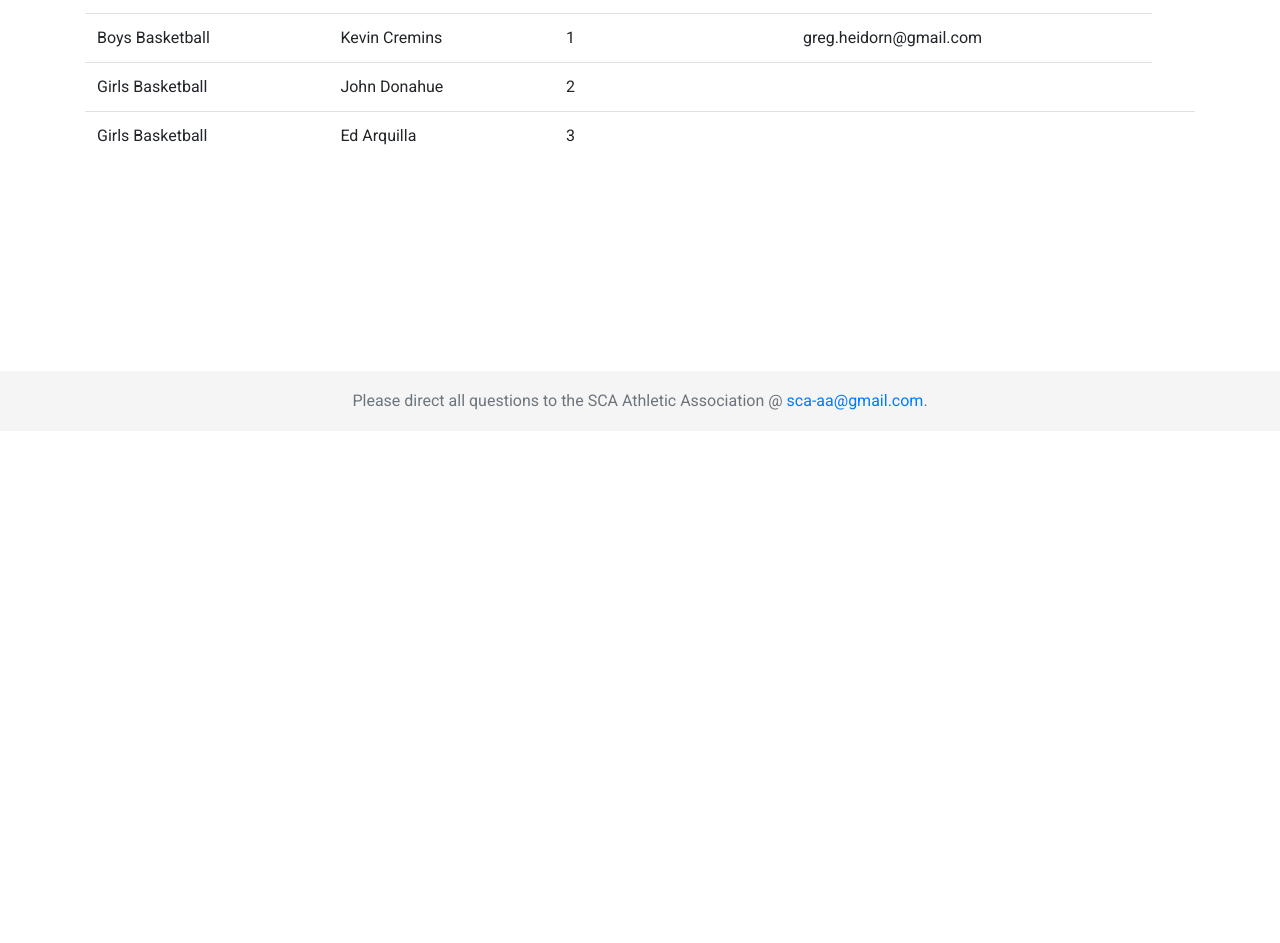
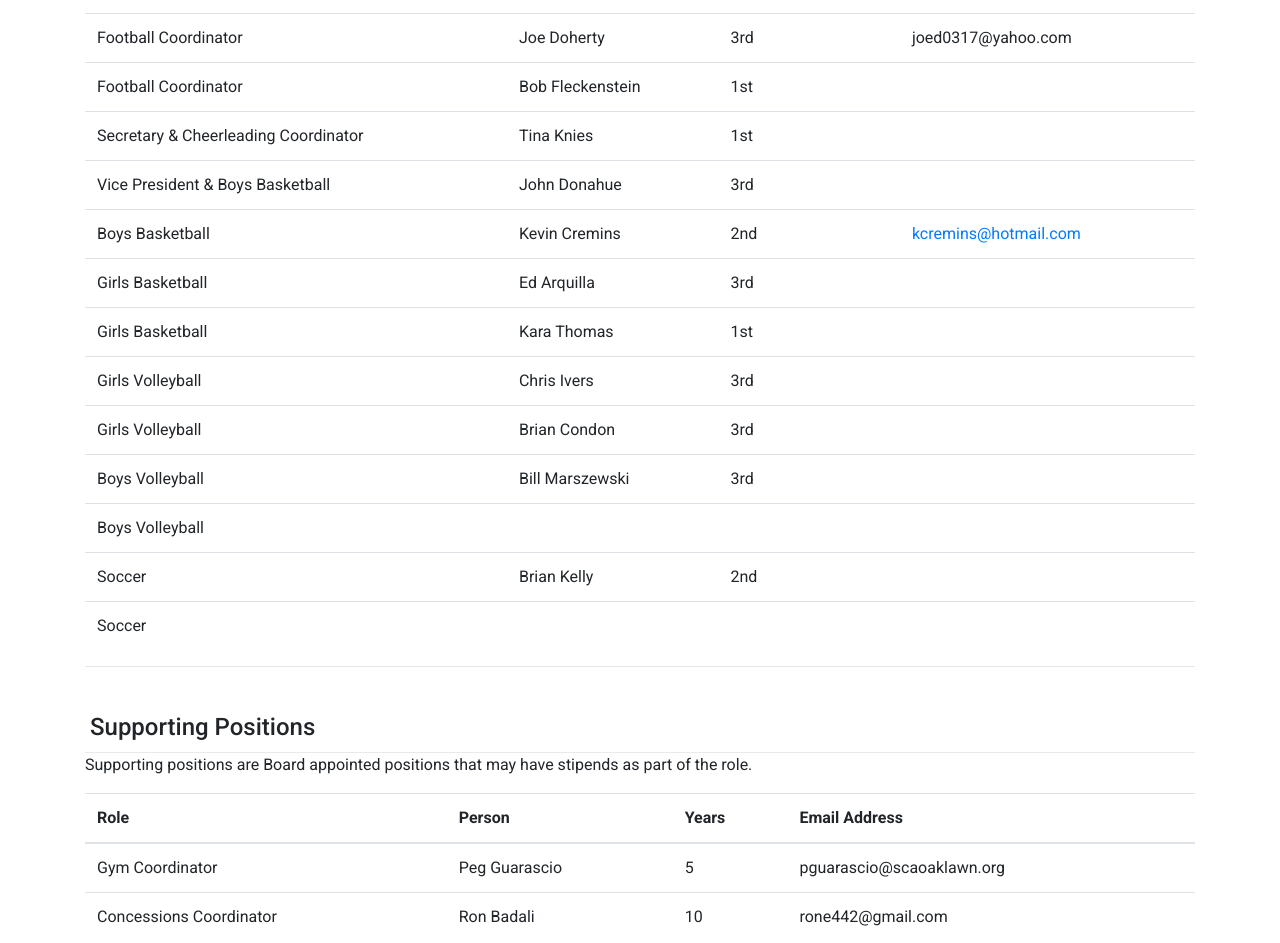
Before and after one commit to gheidorn/sca-athletics, a React (Create React App) app: page /board in a window 1280 px wide. Shown: the part 369-1312 px from the top of the page. Before the commit the page ends 800 px from the top, so only its background shows below. Built offline with nearby package versions, Linux system fonts and the light colour scheme.

Commit message:
updated board page and footer emails

```diff
--- a/src/components/StickyFooter.js
+++ b/src/components/StickyFooter.js
@@ -6,7 +6,7 @@ export default () => {
       <div className="container">
         <span className="text-muted">
           Please direct all questions to the SCA Athletic Association @{' '}
-          <a href="mailto:sca-aa@gmail.com">sca-aa@gmail.com</a>.
+          <a href="mailto:greg.heidorn@gmail.com">greg.heidorn@gmail.com</a>.
         </span>
       </div>
     </footer>
--- a/src/pages/AthleticBoardPage.js
+++ b/src/pages/AthleticBoardPage.js
@@ -1,4 +1,4 @@
-import React, { Component } from "react";
+import React, { Component } from 'react';
 
 // import SportsTable from '../components/SportsTable';
 
@@ -9,11 +9,9 @@ class FieldListPage extends Component {
         <div className="col-md-12">
           <h3>Athletic Association</h3>
           <p>
-            The Purpose of this organization is to provide both a competitive
-            and instructional sports program as an extension of the St.
-            Catherine of Alexandria academic and religious programs. The
-            Athletic Association will assist in the task of educating children
-            to become Christian adults by providing physical training and
+            The Purpose of this organization is to provide both a competitive and instructional sports program as an
+            extension of the St. Catherine of Alexandria academic and religious programs. The Athletic Association will
+            assist in the task of educating children to become Christian adults by providing physical training and
             supervised recreation.
           </p>
           <h4>2018-2019 Board</h4>
@@ -22,35 +20,123 @@ class FieldListPage extends Component {
               <tr>
                 <th>Role</th>
                 <th>Person</th>
-                <th>Years on Board</th>
+                <th>Year on Board</th>
                 <th>Email Address</th>
               </tr>
             </thead>
             <tbody>
               <tr>
-                <td>Boys Basketball</td>
+                <td>President</td>
                 <td>Greg Heidorn</td>
-                <td>1</td>
+                <td>2nd</td>
                 <td>greg.heidorn@gmail.com</td>
+              </tr>
+              <tr>
+                <td>Football Coordinator</td>
+                <td>Joe Doherty</td>
+                <td>3rd</td>
+                <td>joed0317@yahoo.com</td>
+              </tr>
+              <tr>
+                <td>Football Coordinator</td>
+                <td>Bob Fleckenstein</td>
+                <td>1st</td>
+                <td />
+              </tr>
+              <tr>
+                <td>Secretary &amp; Cheerleading Coordinator</td>
+                <td>Tina Knies</td>
+                <td>1st</td>
+                <td />
+              </tr>
+              <tr>
+                <td>Vice President &amp; Boys Basketball</td>
+                <td>John Donahue</td>
+                <td>3rd</td>
+                <td />
               </tr>
               <tr>
                 <td>Boys Basketball</td>
                 <td>Kevin Cremins</td>
-                <td>1</td>
-                <td>greg.heidorn@gmail.com</td>
+                <td>2nd</td>
+                <td>
+                  <a href="kcremins@hotmail.com">kcremins@hotmail.com</a>
+                </td>
               </tr>
               <tr>
                 <td>Girls Basketball</td>
-                <td>John Donahue</td>
-                <td>2</td>
+                <td>Ed Arquilla</td>
+                <td>3rd</td>
                 <td />
               </tr>
               <tr>
                 <td>Girls Basketball</td>
-                <td>Ed Arquilla</td>
-                <td>3</td>
+                <td>Kara Thomas</td>
+                <td>1st</td>
+                <td />
+              </tr>
+              <tr>
+                <td>Girls Volleyball</td>
+                <td>Chris Ivers</td>
+                <td>3rd</td>
+                <td />
+              </tr>
+              <tr>
+                <td>Girls Volleyball</td>
+                <td>Brian Condon</td>
+                <td>3rd</td>
+                <td />
+              </tr>
+              <tr>
+                <td>Boys Volleyball</td>
+                <td>Bill Marszewski</td>
+                <td>3rd</td>
+                <td />
+              </tr>
+              <tr>
+                <td>Boys Volleyball</td>
                 <td />
                 <td />
+                <td />
+              </tr>
+              <tr>
+                <td>Soccer</td>
+                <td>Brian Kelly</td>
+                <td>2nd</td>
+                <td />
+              </tr>
+              <tr>
+                <td>Soccer</td>
+                <td />
+                <td />
+                <td />
+              </tr>
+            </tbody>
+          </table>
+          <hr />
+          <h4>Supporting Positions</h4>
+          <p>Supporting positions are Board appointed positions that may have stipends as part of the role.</p>
+          <table className="table">
+            <thead>
+              <tr>
+                <th>Role</th>
+                <th>Person</th>
+                <th>Years</th>
+                <th>Email Address</th>
+              </tr>
+            </thead>
+            <tbody>
+              <tr>
+                <td>Gym Coordinator</td>
+                <td>Peg Guarascio</td>
+                <td>5</td>
+                <td>pguarascio@scaoaklawn.org</td>
+              </tr>
+              <tr>
+                <td>Concessions Coordinator</td>
+                <td>Ron Badali</td>
+                <td>10</td>
+                <td>rone442@gmail.com</td>
               </tr>
             </tbody>
           </table>
```
